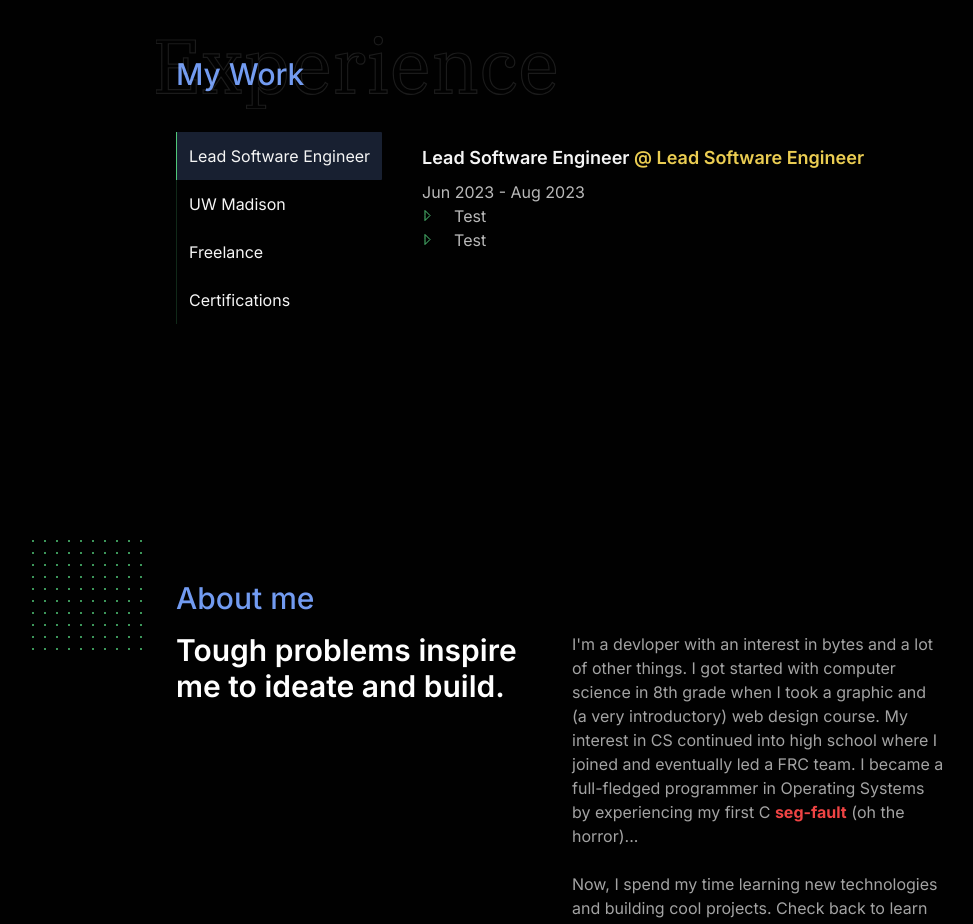
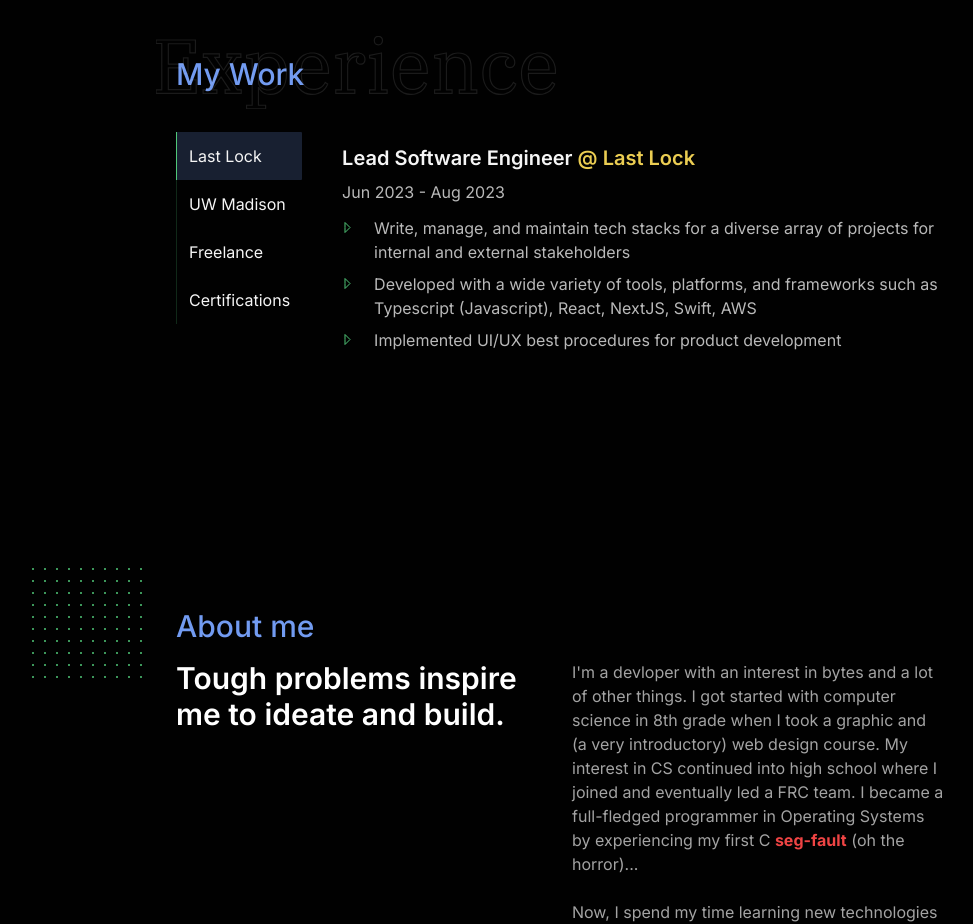
Before and after one commit to AkBo24/Personal-Website, a Next.js app in the folder website/: page / in a window 1280 px wide. Shown: the part 2100-3024 px from the top of the page, without its empty margins (80-1053 px from the left). Built offline with nearby package versions, Linux system fonts and the light colour scheme.

Commit message:
Added actual bullet points to last lock, fixed last lock section label, removed list images from skillset lists

```diff
--- a/website/app/Sections/Career/Components/ExperienceBody.tsx
+++ b/website/app/Sections/Career/Components/ExperienceBody.tsx
@@ -6,16 +6,20 @@ const ExperienceBody = ({ activeExperience }: { activeExperience: Experience })
 
     return (
         <div className='pt-3'>
-            <h3 className='font-semibold mb-2 text-lg'>
+            <h3 className='font-semibold mb-2 text-xl'>
                 {activeExperience.title}{' '}
                 <span className='text-gold'>@ {activeExperience.workPlace.name}</span>
             </h3>
             <p className='text-secondaryText'>
                 {activeExperience.dateBegin} - {activeExperience.dateEnd}
             </p>
-            <ul className=' pl-4'>
+            <ul
+                className='mt-3 pl-4'
+                style={{
+                    color: 'red',
+                }}>
                 {activeExperience.responsibilities.map((responsibility, i) => (
-                    <li className='text-secondaryText pl-4' key={i}>
+                    <li className='text-secondaryText pl-4 mt-2' key={i}>
                         {responsibility}
                     </li>
                 ))}
--- a/website/app/Sections/Career/ExperienceData.ts
+++ b/website/app/Sections/Career/ExperienceData.ts
@@ -13,7 +13,7 @@ type WorkPlace = {
 
 export const workPlaces: WorkPlace[] = [
     {
-        name: 'Lead Software Engineer',
+        name: 'Last Lock',
         key: 0,
     },
     {
@@ -36,7 +36,11 @@ const experiences: Experience[] = [
         title: 'Lead Software Engineer',
         dateBegin: 'Jun 2023',
         dateEnd: 'Aug 2023',
-        responsibilities: ['Test', 'Test'],
+        responsibilities: [
+            'Write, manage, and maintain tech stacks for a diverse array of projects for internal and external stakeholders',
+            'Developed with a wide variety of tools, platforms, and frameworks such as Typescript (Javascript), React, NextJS, Swift, AWS',
+            'Implemented UI/UX best procedures for product development',
+        ],
     },
     {
         workPlace: workPlaces[1],
@@ -48,16 +52,19 @@ const experiences: Experience[] = [
     {
         workPlace: workPlaces[2],
         title: 'Free Lancing and Tutoring',
-        dateBegin: 'Aug 2022',
-        dateEnd: 'Dec 2022',
+        dateBegin: '',
+        dateEnd: '',
         responsibilities: ['Test', 'Test'],
     },
     {
         workPlace: workPlaces[3],
         title: 'Certified ScrumMaster, Scrum Alliance',
-        dateBegin: 'Aug 2022',
-        dateEnd: 'Dec 2022',
-        responsibilities: ['Test', 'Test'],
+        dateBegin: 'Jul 2022',
+        dateEnd: 'Jul 2024',
+        responsibilities: [
+            'Proficient in Scrum philosophy',
+            'Coordinate with cross-functional team of engineers, designers, and managers on a daily basis',
+        ],
     },
 ];
 
--- a/website/app/Sections/Skillset/Skillset.tsx
+++ b/website/app/Sections/Skillset/Skillset.tsx
@@ -57,7 +57,7 @@ const Skillset = () => {
                     <div className='relative top-8 left-4'>
                         <h4 className='text-gold text-2xl font-medium'>Design</h4>
 
-                        <ul className='mt-8'>
+                        <ul className='mt-8  list-image-none'>
                             <li className='mb-4'>Prototyping & wireframing </li>
                             <li className='mb-4'>User flows & mockups</li>
                             <li>User research & usability testing</li>
@@ -73,7 +73,7 @@ const Skillset = () => {
                     <div className='relative top-8 left-4'>
                         <h4 className='text-gold text-2xl font-medium'>Engineer</h4>
 
-                        <ul className='mt-8'>
+                        <ul className='mt-8  list-image-none'>
                             <li className='mb-4'>Mobile & Web Applications</li>
                             <li className='mb-4'>Data Pipelines</li>
                             <li className='mb-4'>Databases</li>
@@ -89,7 +89,7 @@ const Skillset = () => {
                     <div className='relative top-8 left-4'>
                         <h4 className='text-gold text-2xl font-medium'>Analyze</h4>
 
-                        <ul className='mt-8'>
+                        <ul className='mt-8  list-image-none'>
                             <li className='mb-4'>Data Visulalization</li>
                             <li className='mb-4'>Data Wrangling</li>
                             <li className='mb-4'>Cloud Computing</li>
@@ -105,7 +105,7 @@ const Skillset = () => {
                     <div className='relative top-8 left-4'>
                         <h4 className='text-gold text-2xl font-medium'>Lead</h4>
 
-                        <ul className='mt-8'>
+                        <ul className='mt-8 list-image-none'>
                             <li className='mb-4'>Agile & Scrum</li>
                             <li className='mb-4'>Project Management</li>
                         </ul>
```
